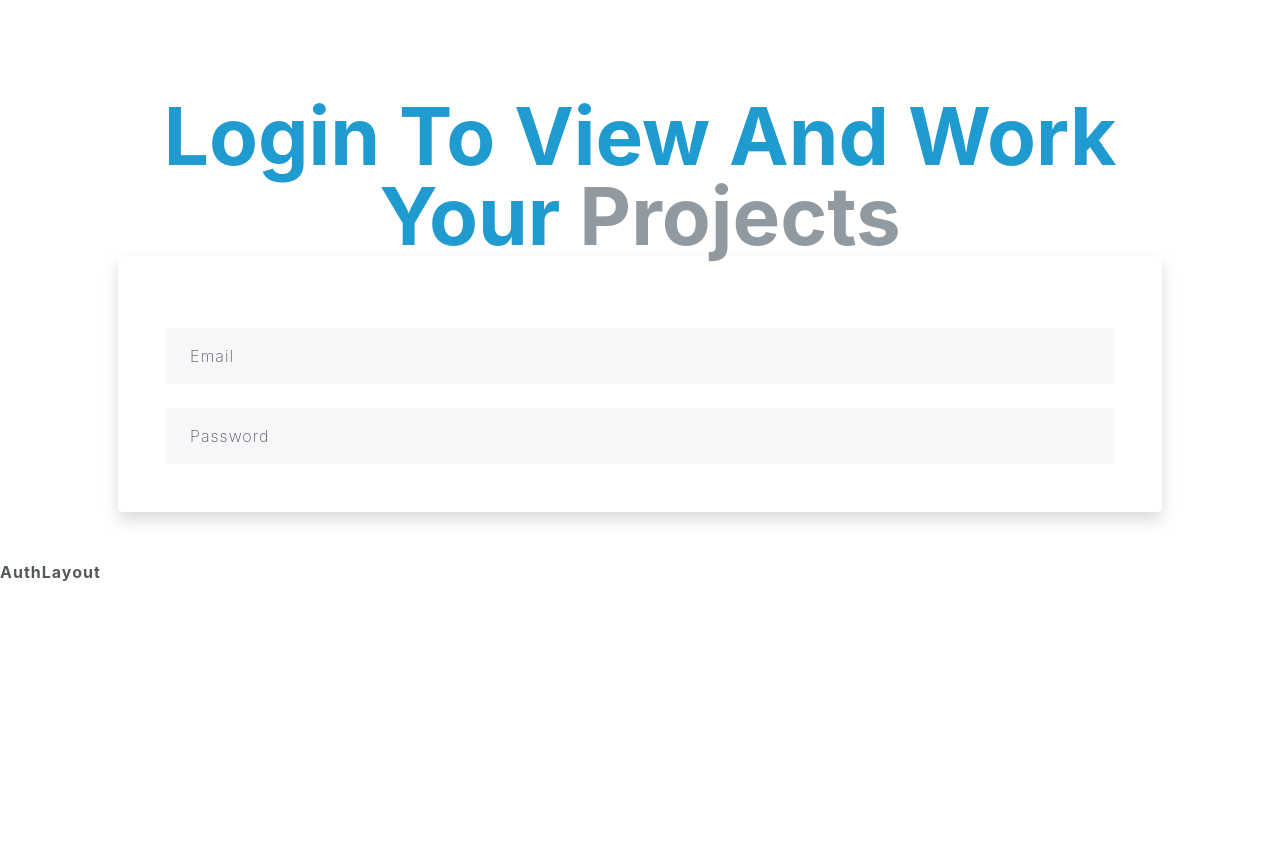
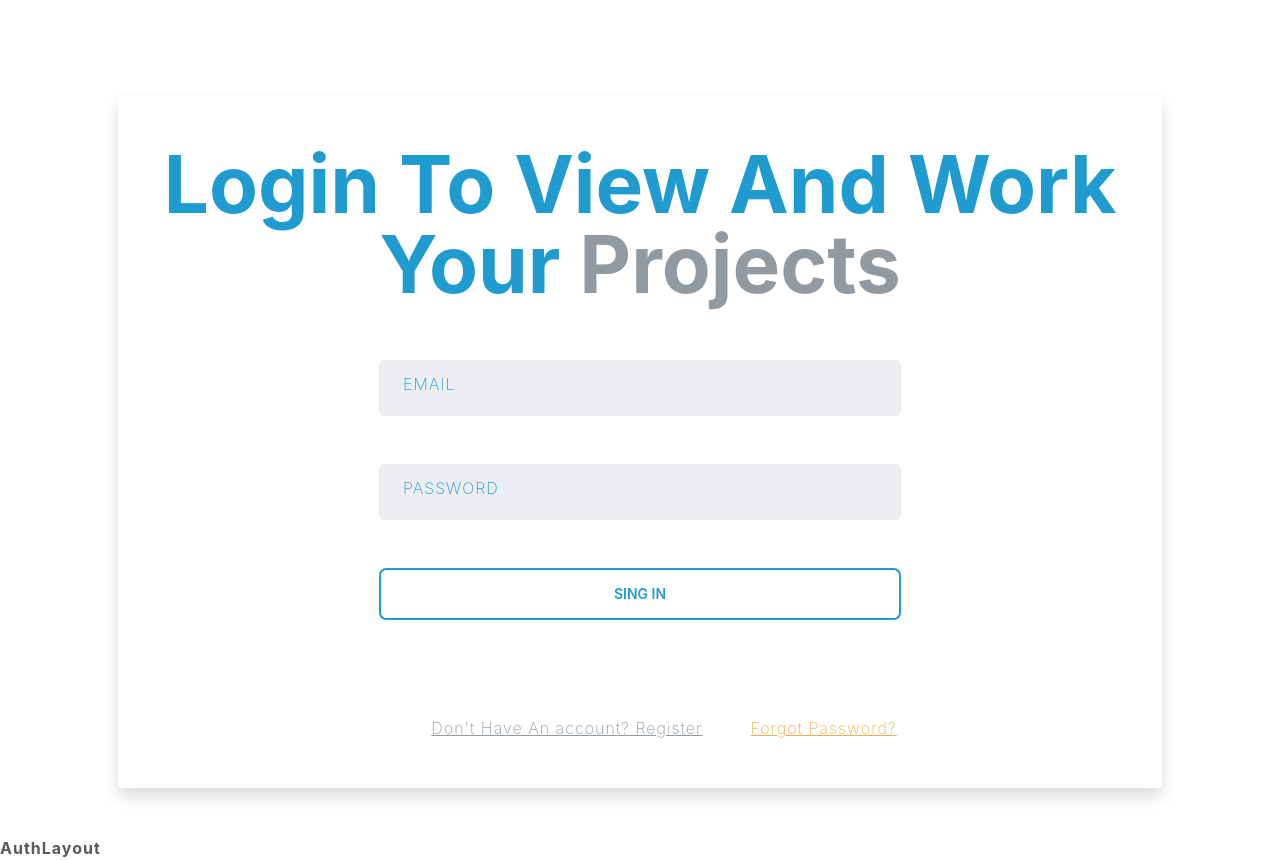
Before and after one commit to yoshuah809/uptask.frontend, a React (Vite) app: page / in a window 1280 px wide. Before the commit the page ends 800 px from the top, so only its background shows below. Built offline with nearby package versions, Linux system fonts and the light colour scheme.

Commit message:
finished loging form presentation

```diff
--- a/index.html
+++ b/index.html
@@ -4,10 +4,23 @@
     <meta charset="UTF-8" />
     <link rel="icon" type="image/svg+xml" href="/vite.svg" />
     <meta name="viewport" content="width=device-width, initial-scale=1.0" />
+    <link
+      href="https://cdn.jsdelivr.net/npm/bootstrap@5.2.3-alpha1/dist/css/bootstrap.min.css"
+      rel="stylesheet"
+      integrity="sha384-GLhlTQ8iRABdZLl6O3oVMWSktQOp6b7In1Zl3/Jr59b6EGGoI1aFkw7cmDA6j6gD"
+      crossorigin="anonymous"
+    />
+
+
     <title>UpTask</title>
   </head>
   <body>
     <div id="root"></div>
     <script type="module" src="/src/main.jsx"></script>
+    <script
+      src="https://cdn.jsdelivr.net/npm/bootstrap@5.2.3-alpha1/dist/js/bootstrap.bundle.min.js"
+      integrity="sha384-w76AqPfDkMBDXo30jS1Sgez6pr3x5MlQ1ZAGC+nuZB+EYdgRZgiwxhTBTkF7CXvN"
+      crossorigin="anonymous"
+    ></script>
   </body>
 </html>
--- a/src/pages/Login.jsx
+++ b/src/pages/Login.jsx
@@ -1,36 +1,57 @@
-import React from "react";
+import { Link } from "react-router-dom";
 
 const Login = () => {
   return (
-    <>
-      <span className="display-1 text-info ls-0 fw-bold text-capitalize">
+    <div className="shadow rounded d-flex flex-column align-items-center justify-content-center">
+      <span className="display-1 text-info ls-0 fw-bold text-capitalize mb-2 mt-5">
         Login to view and work your <span className="text-muted">projects</span>
       </span>
-      <form className="shadow rounded p-5">
+      <form className="w-50">
         <div className="form-group">
-          <div className="form-floating mt-4">
+          <div className="form-floating my-5">
             <input
               type="email"
               className="form-control rounded"
               id="floatingInput"
               placeholder="name@example.com"
             />
-            <label for="floatingInput">Email</label>
+            <label className="text-uppercase text-info" for="floatingInput">
+              Email
+            </label>
           </div>
         </div>
         <div className="form-group">
-          <div className="form-floating mt-4">
+          <div className="form-floating my-5">
             <input
               type="password"
               className="form-control rounded"
               id="floatingInput"
               placeholder="name@example.com"
             />
-            <label for="floatingInput">Password</label>
+            <label className="text-uppercase text-info" for="floatingInput">
+              Password
+            </label>
+          </div>
+          <div>
+            <button type="submit " className="btn btn-outline-info mb-5 w-100">
+              Sing in
+            </button>
           </div>
         </div>
       </form>
-    </>
+      <nav className="d-lg-flex justify-content-between">
+        <Link className="d-block text-center my-5 m-5 text-muted" to="register">
+          {" "}
+          Don't Have An account? Register
+        </Link>
+        <Link
+          className="d-block text-center my-5 text-warning"
+          to="forgot-password"
+        >
+          Forgot Password?
+        </Link>
+      </nav>
+    </div>
   );
 };
 
```
Also changed, not shown: src/index.css.
